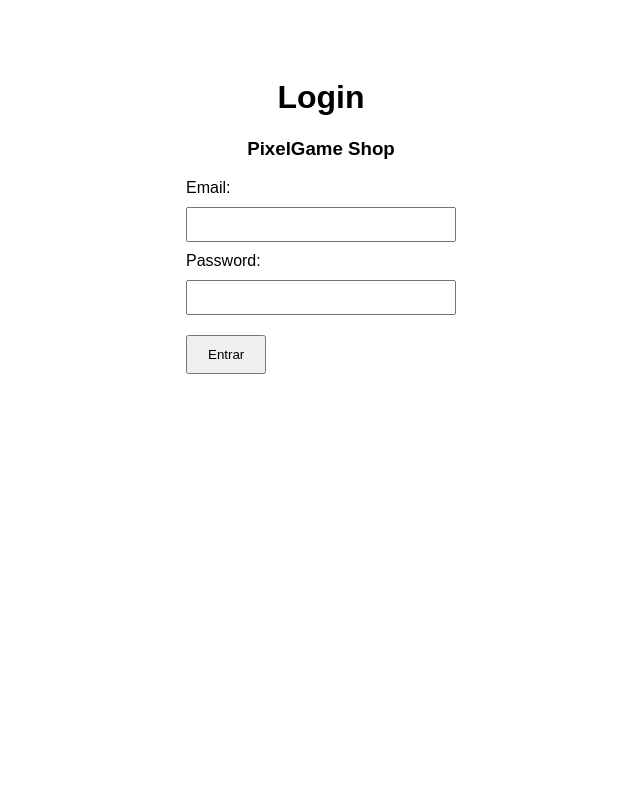
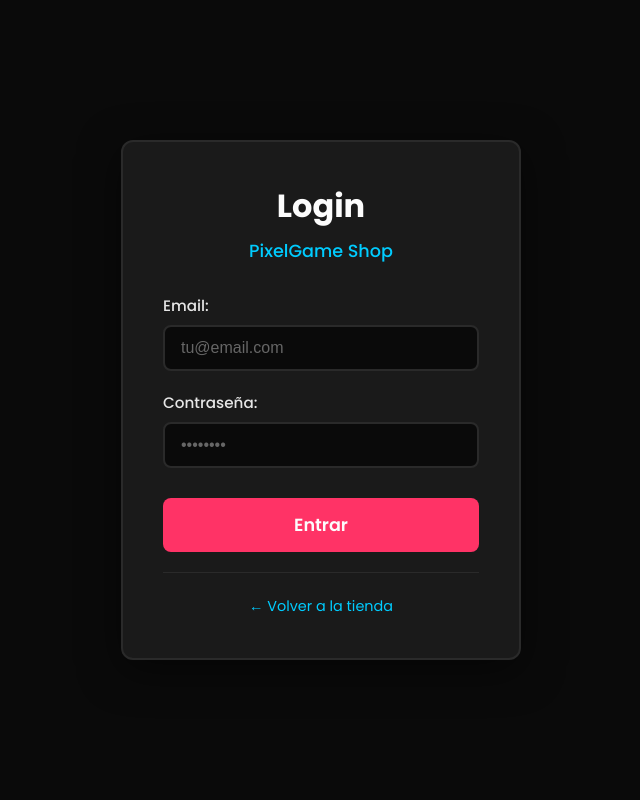
Before and after one commit to CFGSCojita/PixelGame-Shop, a PHP site: page /backend/forms/form_login.php in a window 1280 px wide. Shown: the whole page, without its empty margins (319-959 px from the left). Run offline with PHP 8.4, Linux system fonts and the light colour scheme.

Commit message:
Rediseño del formulario de login.

```diff
--- a/backend/forms/form_login.php
+++ b/backend/forms/form_login.php
@@ -5,54 +5,86 @@
     <meta name="viewport" content="width=device-width, initial-scale=1.0">
     <title>Login - PixelGame Shop</title>
 
-    <style>
+    <!-- Fonts -->
+    <link rel="preconnect" href="https://fonts.googleapis.com">
+    <link rel="preconnect" href="https://fonts.gstatic.com" crossorigin>
+    <link href="https://fonts.googleapis.com/css2?family=Poppins:wght@400;500;600;700&display=swap" rel="stylesheet">
 
-        /* Estilos generales */
-        body {
-            text-align: center;
-            padding: 50px;
-            font-family: Arial, sans-serif;
-        }
-
-        /* Estilos del formulario */
-        form {
-            display: inline-block;
-            text-align: left;
-        }
-
-        /* Estilos de los inputs */
-        input {
-            display: block;
-            margin: 10px 0;
-            padding: 8px;
-            width: 250px;
-        }
-
-        /* Estilos del botón */
-        button {
-            margin-top: 10px;
-            padding: 10px 20px;
-            cursor: pointer;
-        }
-
-    </style>
+    <!-- CSS del Login -->
+    <link rel="stylesheet" href="/student006/shop/css/login.css">
 </head>
 <body>
 
-    <h1>Login</h1>
-    <h3>PixelGame Shop</h3>
+    <div class="contenedor-login">
+        <!-- Cabecera del login -->
+        <div class="login-header">
+            <h1>Login</h1>
+            <h3>PixelGame Shop</h3>
+        </div>
 
-    <!-- Formulario de Login -->
-    <form action="/student006/shop/backend/db/db_login.php" method="POST">
+        <!-- Estructura de control 'if' -->
+        <!-- Obtenemos el parámetro 'error' de la URL, dependiendo del error mostramos un mensaje u otro. -->
+        <?php if (isset($_GET['error'])): ?>
+            <?php if ($_GET['error'] === 'invalid_credentials'): ?>
+                <div class="error-message">
+                    Email o contraseña incorrectos
+                </div>
+            <?php elseif ($_GET['error'] === 'session_required'): ?>
+                <div class="error-message">
+                    Para acceder, debes iniciar sesión
+                </div>
+            <?php elseif ($_GET['error'] === 'no_permission'): ?>
+                <div class="error-message">
+                    No tienes permisos para ingresar
+                </div>
+            <?php endif; ?>
+        <?php endif; ?>
 
-        <label>Email:</label>
-        <input type="email" name="email" required>
+        <!-- Mensaje de cierre de sesión -->
+        <?php if (isset($_GET['logout']) && $_GET['logout'] === 'success'): ?>
+            <div class="success-message">
+                Sesión cerrada con éxito.
+            </div>
+        <?php endif; ?>
 
-        <label>Password:</label>
-        <input type="password" name="password" required>
+        <!-- Formulario de Login -->
+        <form action="/student006/shop/backend/db/db_login.php" method="POST" class="login-form">
 
-        <button type="submit">Entrar</button>
-    </form>
+            <!-- Email -->
+            <div class="input-group">
+                <label for="email">Email:</label>
+                <input
+                    type="email"
+                    id="email"
+                    name="email"
+                    placeholder="tu@email.com"
+                    pattern="[a-z0-9._%+-]+@[a-z0-9.-]+\.[a-z]{2,}$"
+                    title="Introduce un email válido"
+                    required>
+            </div>
+
+            <!-- Password -->
+            <div class="input-group">
+                <label for="password">Contraseña:</label>
+                <input
+                    type="password"
+                    id="password"
+                    name="password"
+                    placeholder="••••••••"
+                    minlength="5"
+                    title="La contraseña debe tener al menos 5 caracteres"
+                    required>
+            </div>
+
+            <!-- Botón de envío -->
+            <button type="submit" class="btn-login">Entrar</button>
+        </form>
+
+        <!-- Footer con enlaces adicionales (opcional) -->
+        <div class="login-footer">
+            <a href="/student006/shop/index.html">← Volver a la tienda</a>
+        </div>
+    </div>
 
 </body>
 </html>
--- /dev/null
+++ b/css/login.css
@@ -0,0 +1,193 @@
+/* Paleta de colores del proyecto */
+:root {
+    --color-primary: #FF3366;
+    --color-accent: #00CCFF;
+    --color-bg: #0A0A0A;
+    --color-card-bg: #1A1A1A;
+    --color-text: #FCFCFC;
+    --color-text-secondary: #E6E6E6;
+    --color-border: #2A2A2A;
+}
+
+* {
+    margin: 0;
+    padding: 0;
+    box-sizing: border-box;
+}
+
+/* Estilos del body */
+body {
+    font-family: 'Poppins', sans-serif;
+    background-color: var(--color-bg);
+    color: var(--color-text);
+    min-height: 100vh;
+    display: flex;
+    align-items: center;
+    justify-content: center;
+    padding: 20px;
+}
+
+/* Contenedor principal del login */
+.contenedor-login {
+    background-color: var(--color-card-bg);
+    border: 2px solid var(--color-border);
+    border-radius: 12px;
+    padding: 40px;
+    max-width: 400px;
+    width: 100%;
+    box-shadow: 0 10px 40px rgba(0, 0, 0, 0.5);
+}
+
+/* Logo / Título */
+.login-header {
+    text-align: center;
+    margin-bottom: 30px;
+}
+
+.login-header h1 {
+    color: var(--color-text);
+    font-size: 2rem;
+    font-weight: 700;
+    margin-bottom: 8px;
+}
+
+.login-header h3 {
+    color: var(--color-accent);
+    font-size: 1.1rem;
+    font-weight: 500;
+}
+
+/* Formulario */
+.login-form {
+    display: flex;
+    flex-direction: column;
+    gap: 20px;
+}
+
+/* Grupo de input (label + input) */
+.input-group {
+    display: flex;
+    flex-direction: column;
+    gap: 8px;
+}
+
+/* Labels */
+.input-group label {
+    color: var(--color-text-secondary);
+    font-size: 0.95rem;
+    font-weight: 500;
+}
+
+/* Inputs */
+.input-group input {
+    background-color: var(--color-bg);
+    border: 2px solid var(--color-border);
+    border-radius: 8px;
+    padding: 12px 16px;
+    color: var(--color-text);
+    font-size: 1rem;
+    transition: 0.3s;
+}
+
+.input-group input:focus {
+    outline: none;
+    border-color: var(--color-accent);
+    background-color: #0F0F0F;
+}
+
+.input-group input::placeholder {
+    color: #666;
+}
+
+/* Input válido */
+.input-group input:valid {
+    border-color: #4CAF50;
+}
+
+/* Input inválido (solo cuando se ha interaccionado) */
+.input-group input:invalid:not(:placeholder-shown) {
+    border-color: var(--color-primary);
+}
+
+/* Botón principal */
+.btn-login {
+    font-family: 'Poppins', sans-serif;
+    background-color: var(--color-primary);
+    color: var(--color-text);
+    border: none;
+    border-radius: 8px;
+    padding: 14px;
+    font-size: 1.1rem;
+    font-weight: 600;
+    cursor: pointer;
+    transition: 0.3s;
+    margin-top: 10px;
+}
+
+.btn-login:hover {
+    background-color: var(--color-accent);
+    color: var(--color-bg);
+    transform: translateY(-2px);
+    box-shadow: 0 5px 15px rgba(255, 51, 102, 0.4);
+}
+
+.btn-login:active {
+    transform: translateY(0);
+}
+
+/* Mensajes de error */
+.error-message {
+    background-color: rgba(255, 51, 102, 0.1);
+    border: 1px solid var(--color-primary);
+    border-radius: 8px;
+    padding: 12px;
+    color: var(--color-primary);
+    font-size: 0.9rem;
+    text-align: center;
+}
+
+/* Mensajes de éxito */
+.success-message {
+    background-color: rgba(76, 175, 80, 0.1);
+    border: 1px solid #4CAF50;
+    border-radius: 8px;
+    padding: 12px;
+    color: #4CAF50;
+    font-size: 0.9rem;
+    text-align: center;
+}
+
+/* Enlaces adicionales */
+.login-footer {
+    text-align: center;
+    margin-top: 20px;
+    padding-top: 20px;
+    border-top: 1px solid var(--color-border);
+}
+
+.login-footer a {
+    color: var(--color-accent);
+    text-decoration: none;
+    font-size: 0.9rem;
+    transition: 0.3s;
+}
+
+.login-footer a:hover {
+    color: var(--color-primary);
+    text-decoration: underline;
+}
+
+/* Responsive - Móvil */
+@media (max-width: 480px) {
+    .contenedor-login {
+        padding: 30px 20px;
+    }
+
+    .login-header h1 {
+        font-size: 1.6rem;
+    }
+
+    .login-header h3 {
+        font-size: 1rem;
+    }
+}
```
